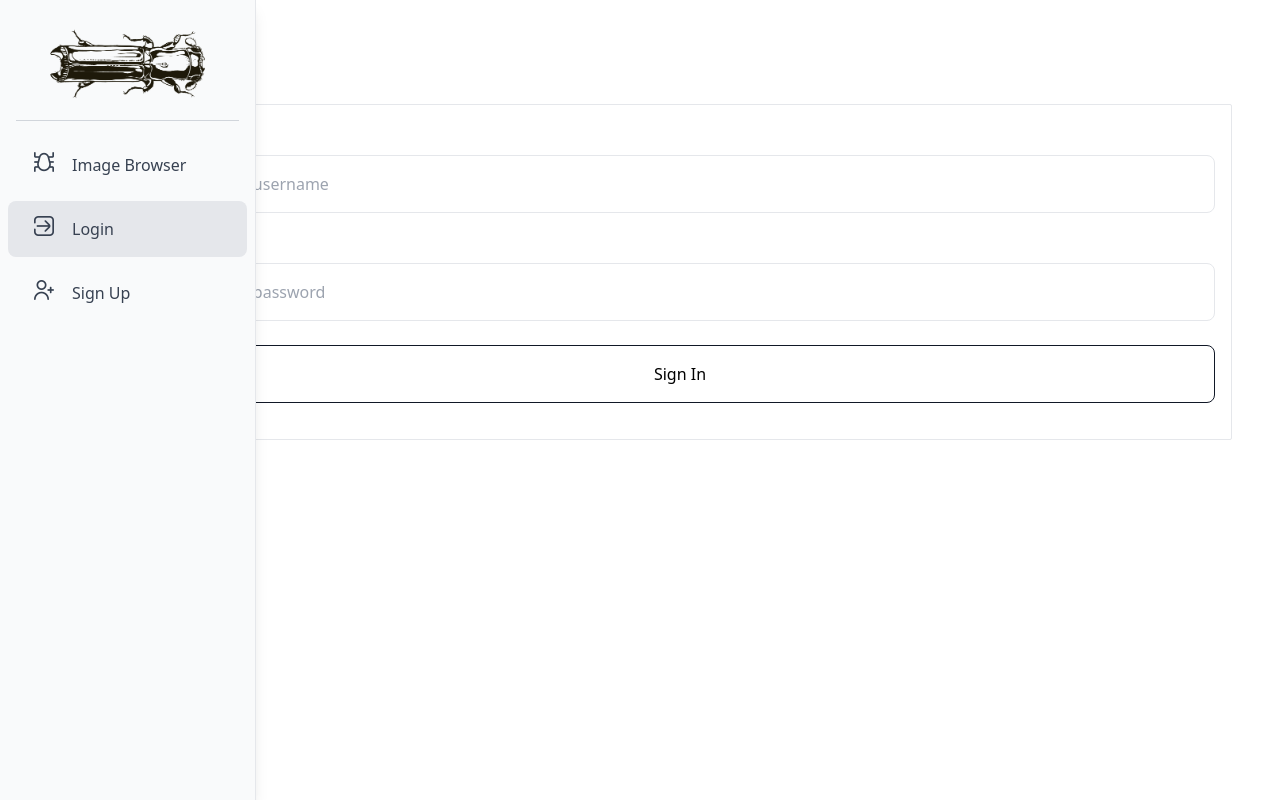
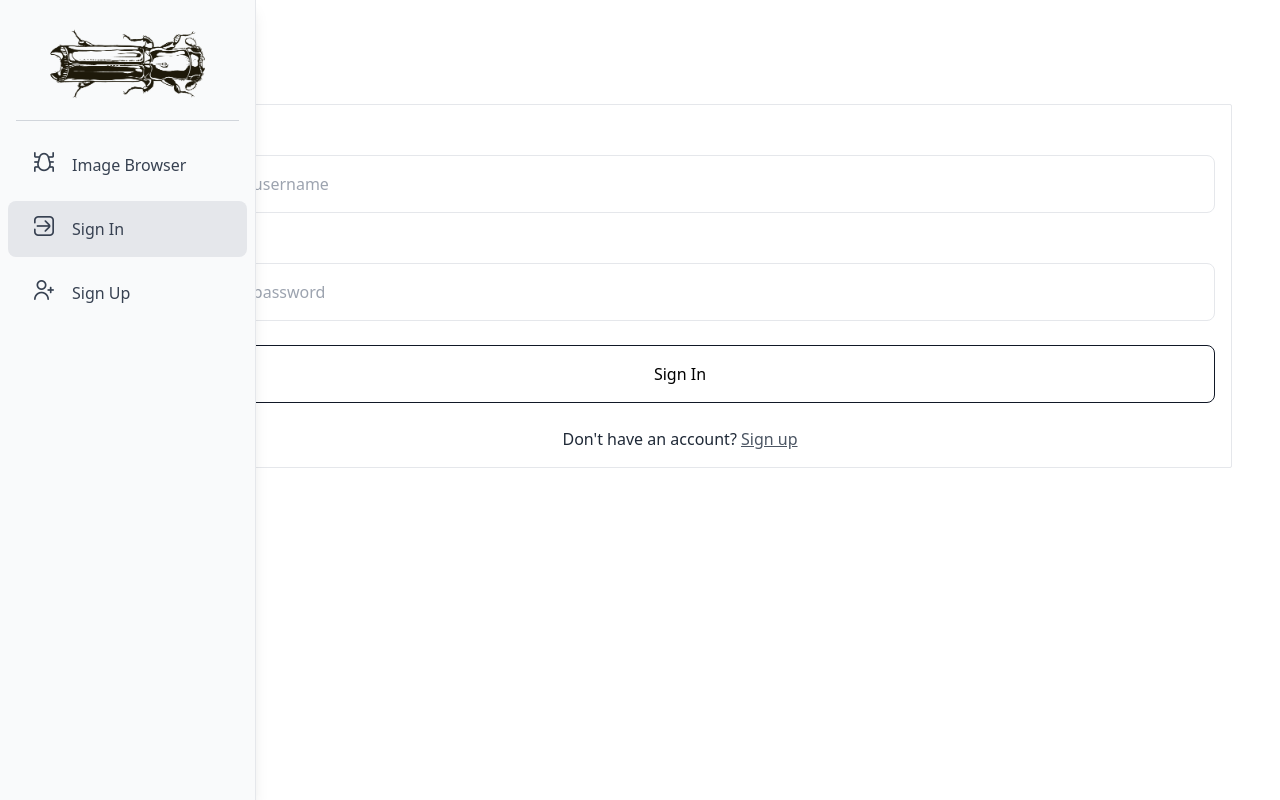
Before and after one commit to ChristopherMarais/barkandambrosiagallery, a Django app: page /accounts/login/ in a window 1280 px wide. Run offline with Django 5.2, Linux system fonts and the light colour scheme; parts of the project's set-up code (start-up, migrations or seed data) failed here and were passed over; some libraries are stand-ins or nearby versions.

Commit message:
Changed login to sign in.

```diff
--- a/beetlesgallery/templates/accounts/signin.html
+++ b/beetlesgallery/templates/accounts/signin.html
@@ -11,41 +11,43 @@
           {% csrf_token %}
 
           {% if form.non_field_errors %}
-            <div class="mb-4 text-red-600">
-              {{ form.non_field_errors }}
-            </div>
+          <div class="mb-4 text-red-600">
+            {{ form.non_field_errors }}
+          </div>
           {% endif %}
 
-          <!-- Username -->
           <div class="mb-4">
             <label class="mb-2.5 block font-medium text-black dark">Username</label>
             <div class="relative">
-              <input type="text" name="username" placeholder="Enter your username"
-                     class="w-full rounded-lg border border-stroke bg-transparent py-4 pl-6 pr-10 outline-none
+              <input type="text" name="username" placeholder="Enter your username" class="w-full rounded-lg border border-stroke bg-transparent py-4 pl-6 pr-10 outline-none
                             focus:border-primary focus-visible:shadow-none dark:border-form-strokedark
                             dark:bg-form-input dark:focus:border-primary" />
             </div>
           </div>
 
-          <!-- Password -->
           <div class="mb-6">
             <label class="mb-2.5 block font-medium text-black dark">Password</label>
             <div class="relative">
-              <input type="password" name="password" placeholder="Enter your password"
-                     class="w-full rounded-lg border border-stroke bg-transparent py-4 pl-6 pr-10 outline-none
+              <input type="password" name="password" placeholder="Enter your password" class="w-full rounded-lg border border-stroke bg-transparent py-4 pl-6 pr-10 outline-none
                             focus:border-primary focus-visible:shadow-none dark:border-form-strokedark
                             dark:bg-form-input dark:focus:border-primary" />
             </div>
           </div>
 
-          <!-- keep 'next' so Django can redirect after login if provided -->
-          <input type="hidden" name="next" value="{{ next }}"/>
+          <input type="hidden" name="next" value="{{ next }}" />
 
           <div class="mb-5">
-            <input type="submit" value="Sign In"
-                   class="w-full cursor-pointer rounded-lg border border-gray-900 bg-white p-4
+            <input type="submit" value="Sign In" class="w-full cursor-pointer rounded-lg border border-gray-900 bg-white p-4
                           font-medium text-black transition hover:bg-gray-50" />
           </div>
+
+          <div class="mt-6 text-center">
+            <p class="font-medium">
+              Don't have an account?
+              <a href="{% url 'signup' %}" class="text-gray-600 underline hover:text-gray-900">Sign up</a>
+            </p>
+          </div>
+
         </form>
       </div>
     </div>
--- a/beetlesgallery/templates/base.html
+++ b/beetlesgallery/templates/base.html
@@ -14,7 +14,7 @@
   <link rel="stylesheet"
     href="https://cdn-uicons.flaticon.com/2.2.0/uicons-regular-rounded/css/uicons-regular-rounded.css" />
   <script>
-    (function() {
+    (function () {
       // Configuration
       const DIRECT_HOST = "direct.barkandambrosiagallery.org";
       const MAIN_HOST = "barkandambrosiagallery.org";
@@ -168,9 +168,11 @@
 
             <div class="h-px bg-gray-300 my-1 mx-2"></div>
 
-            <form action="{% url 'logout' %}" method="post" class="w-full" onsubmit="return confirm('Are you sure you want to log out?');">
+            <form action="{% url 'logout' %}" method="post" class="w-full"
+              onsubmit="return confirm('Are you sure you want to log out?');">
               {% csrf_token %}
-               <button type="submit" class="flex items-center w-full min-h-[3.5rem] rounded-lg hover:bg-gray-200 px-5 transition-all whitespace-nowrap group">
+              <button type="submit"
+                class="flex items-center w-full min-h-[3.5rem] rounded-lg hover:bg-gray-200 px-5 transition-all whitespace-nowrap group">
                 <i class="fi fi-rr-sign-out-alt text-xl text-gray-400 w-8 text-center"></i>
                 <span class="font-medium text-gray-400 ml-1">Logout</span>
               </button>
@@ -266,7 +268,7 @@
             class="flex items-center w-full min-h-[3.5rem] rounded-lg px-5 transition-all group overflow-hidden whitespace-nowrap {% if request.resolver_match.url_name == 'login' %}bg-gray-200 font-semibold{% else %}hover:bg-gray-200{% endif %}">
             <i class="fi fi-rr-sign-in-alt text-xl text-gray-700 w-8 text-center"></i>
             <span class="opacity-0 group-hover:opacity-100 transition-opacity duration-300 font-medium text-gray-700">
-              Login
+              Sign In
             </span>
           </a>
 
```
Lines whose indentation alone changed are shown as unchanged.
